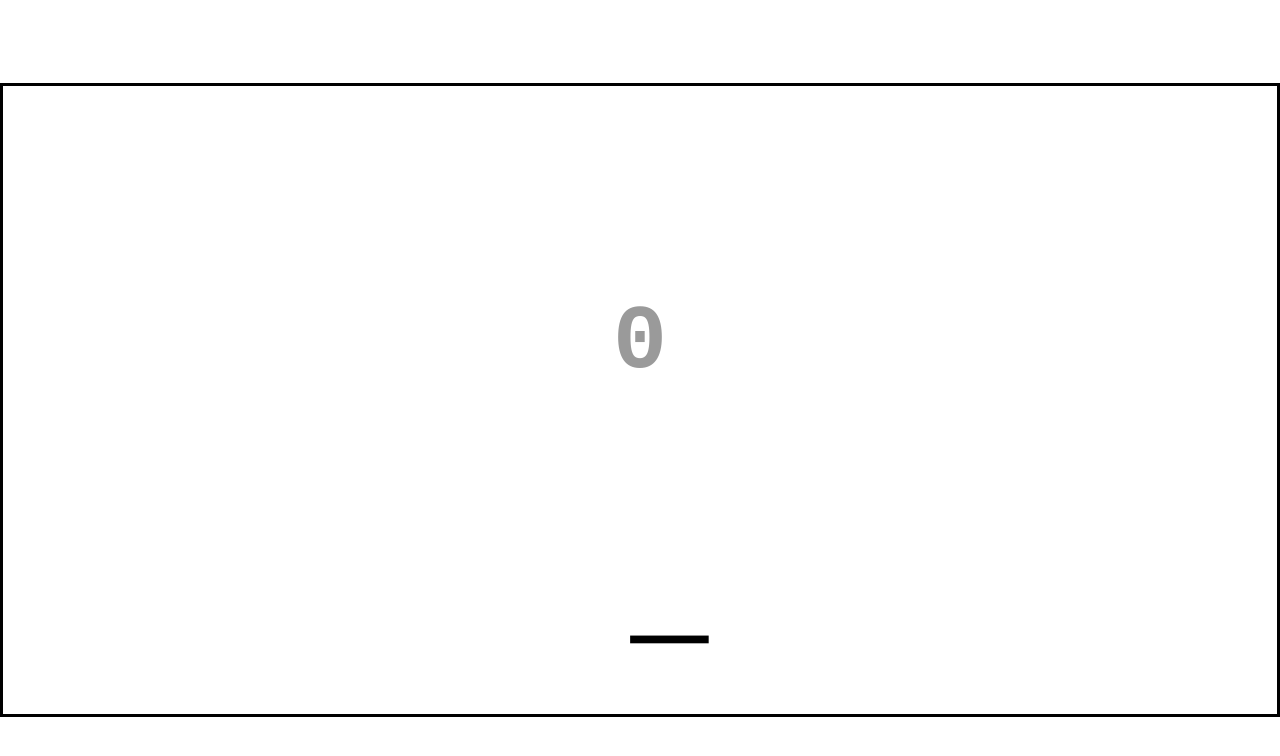
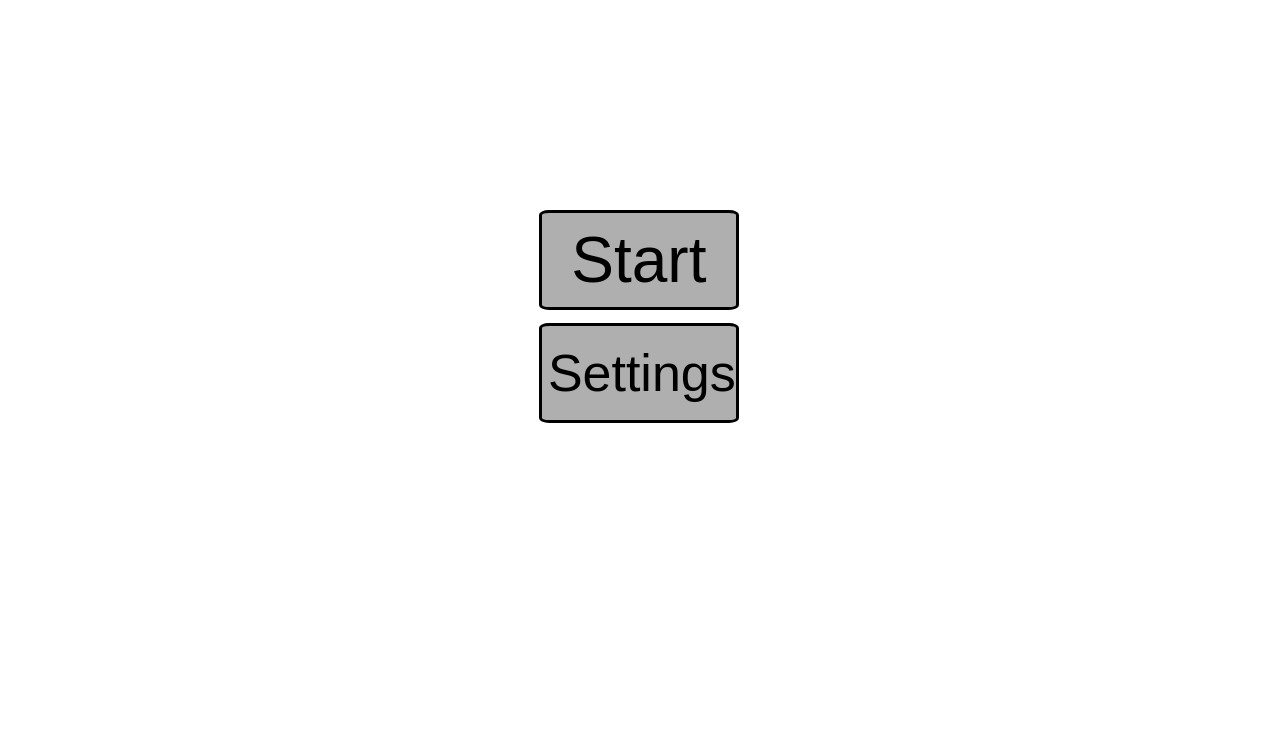
Before and after one commit to Hude06/HitTheIsland, a plain HTML site: page index.html in a window 1280 px wide. Drawn offline with Linux system fonts and the light colour scheme.

Commit message:
Adding Sound and temp menu

```diff
--- a/Game.js
+++ b/Game.js
@@ -4,6 +4,25 @@ let ctx = canvas.getContext("2d");
 let currentKey = new Map();
 let scoreElement = document.getElementById("score")
 let score = 0
+let StartButton = document.getElementById("Start")
+let SettingsButton = document.getElementById("Settings")
+let menu = document.getElementById("menu")
+let gameScreen = document.getElementById("fullscreen")
+let music = new Audio();
+let hit = new Audio();
+let shake = false;
+hit.src = "./hit.wav"
+music.src = "./music.mp3"
+hit.volume = 1;
+music.volume = 0.7;
+music.play();
+let mode = "menu"
+function shakeScreen() {
+    shake = true;
+    setTimeout(() => {
+        shake = false
+      }, 150);
+}
 function keyboardInit() {
     window.addEventListener("keydown", function (event) {
       currentKey.set(event.key, true);
@@ -53,6 +72,9 @@ class Ball {
         }
         if (this.bounds.intersects(paddle.bounds) || paddle.bounds.intersects(this.bounds)) {
             score += 1
+            shakeScreen();
+
+            hit.play();
             console.log("w")
             if (currentKey.get("a") || currentKey.get("ArrowLeft")) {
                 this.direction = 5
@@ -69,15 +91,43 @@ class Ball {
 let paddle = new Paddle();
 let ball = new Ball();
 function loop() {
+    ctx.save();
     ctx.clearRect(0,0,canvas.width,canvas.height)
+
+    if (shake) {
+        var dx = Math.random()*15;
+        var dy = Math.random()*15;
+        ctx.translate(dx, dy);
+    }
     scoreElement.innerHTML = score
-    paddle.draw();
-    paddle.update();
-    ball.draw();
-    ball.update();
+    if (mode === "menu") {
+        canvas.style.visibility = "hidden"
+    }
+    if (mode === "game") {
+        gameScreen.style.visibility = "visible"
+        canvas.style.visibility = "visible"
+        paddle.draw();
+        paddle.update();
+        ball.draw();
+        ball.update();
+    }
+    if (mode === "settings") {
+        menu.style.visibility = "hidden"
+        console.log("Settings Running")
+    }
+    ctx.restore();
     requestAnimationFrame(loop)
 }
 function init() {
+    StartButton.addEventListener("click", function () {
+        console.log("clicked")
+        mode = "game";
+      });
+      SettingsButton.addEventListener("click", function () {
+        console.log("clicked")
+        mode = "settings";
+        console.log("Settings")
+      });
     keyboardInit();
     loop();
 }
--- a/index.html
+++ b/index.html
@@ -6,11 +6,41 @@
     <title>HitTheIsland</title>
 </head>
 <body>
+    <div id = "menu">
+        <button id = "Start">Start</button>
+        <button id = "Settings">Settings</button>
+
+    </div>
     <div id="fullscreen">
         <h1 id = "score">0</h1>
         <canvas id="canvas" width="1625" height="800"></canvas>
       </div>
       <style>
+        #Settings {
+            margin-left: 42%;
+            margin-top: 1%;
+            width: 200px;
+            height: 100px;
+            border: 3px solid rgb(0, 0, 0);
+            text-align: center;
+            border-radius: 5%;
+            font-size: 325%;
+            background-color: rgb(175, 175, 175);
+        }
+        #Start {
+            margin-left: 42%;
+            margin-top: 16%;
+            width: 200px;
+            height: 100px;
+            border: 3px solid rgb(0, 0, 0);
+            text-align: center;
+            border-radius: 5%;
+            font-size: 400%;
+            background-color: rgb(175, 175, 175);
+        }
+        menu {
+            visibility: visible;
+        }
         h1{
             position: absolute;
             z-index: 1;
@@ -33,6 +63,7 @@
             background-color: rgb(255, 255, 255);
         }
         #fullscreen {
+            visibility: hidden;
             position: fixed;
             top: 0;
             right: 0;
```
Also changed, not shown: 2 other files.
